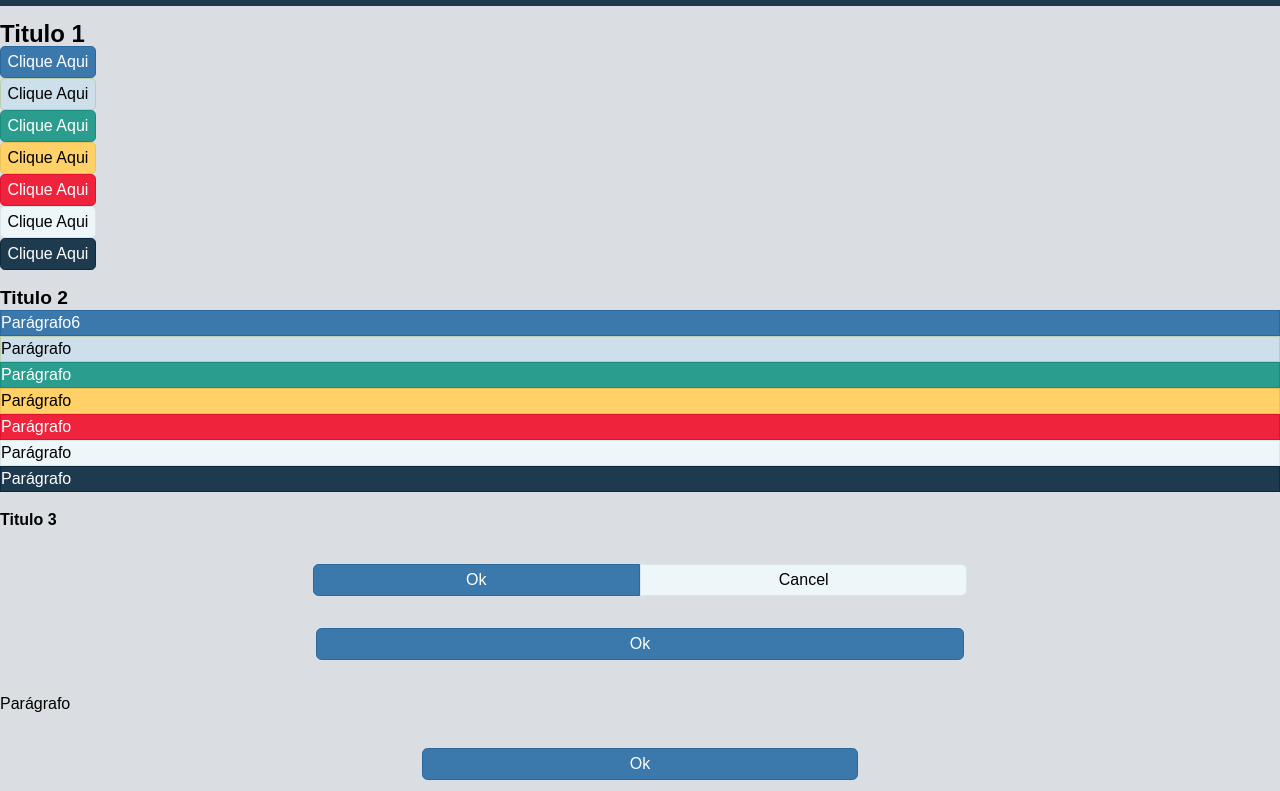
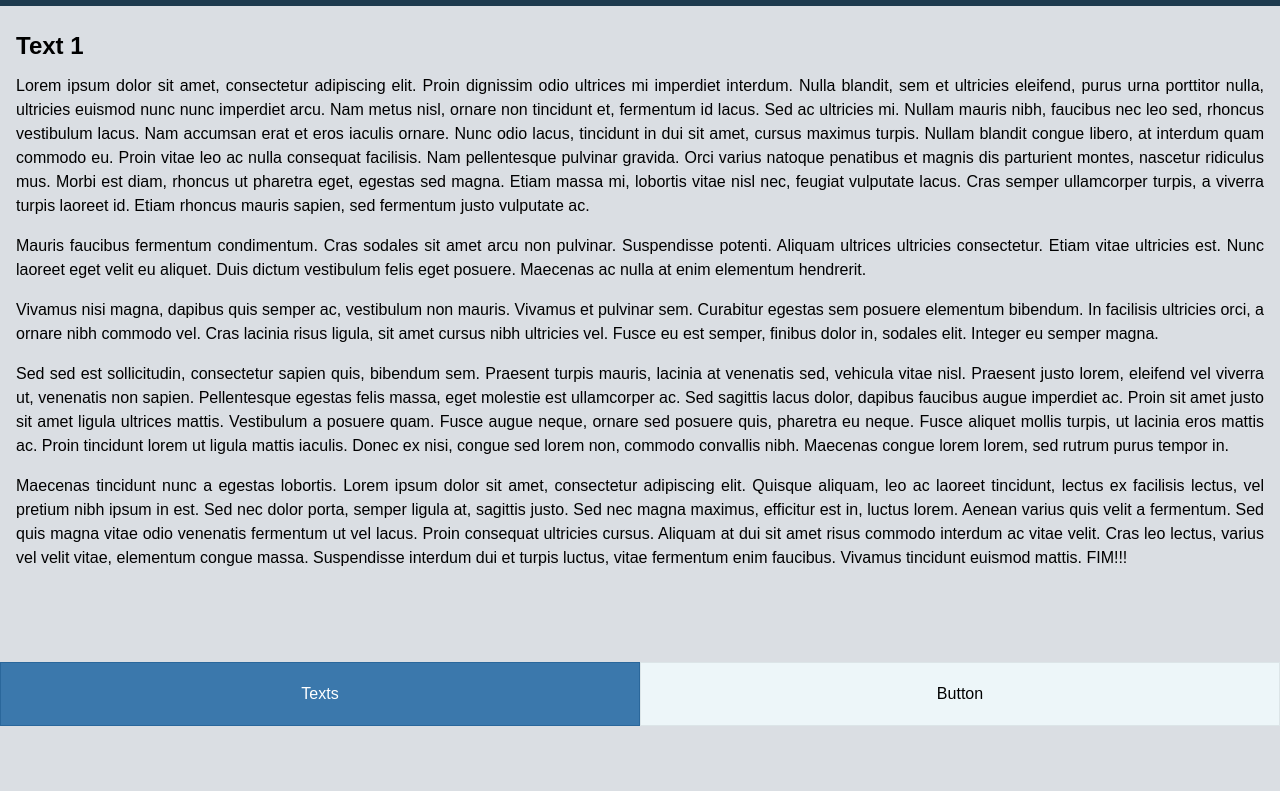
Before and after one commit to AlissonCoelho/Special-Topics, a plain HTML site: page index.html in a window 1280 px wide. Shown: the part 74-865 px from the top of the page. After the commit the page ends 800 px from the top, so only its background shows below. Drawn offline with Linux system fonts and the light colour scheme.

Commit message:
Navegation bar

```diff
--- a/index.html
+++ b/index.html
@@ -1,175 +1,114 @@
 <!DOCTYPE html>
 <html lang="en">
   <head>
-    <title>To Ferrado</title>
-    <meta charset="UTF-8">
-    <meta http-equiv="X-UA-Compatible" content="IE=edge">
-    <meta name="viewport" content="width=device-width, initial-scale=1.0">
-    <link rel="stylesheet" href="./style.css">
+    <title>I'm fucked</title>
+    <meta charset="UTF-8" />
+    <meta http-equiv="X-UA-Compatible" content="IE=edge" />
+    <meta name="viewport" content="width=device-width, initial-scale=1.0" />
+    <link rel="stylesheet" href="./style.css" />
     <script src="./script.js"></script>
   </head>
   <body>
     <header class="headerBar">
-        <div class="appName">Aplicativo</div>
+      <div class="appName">Aplication</div>
       <div class="badge">3</div>
     </header>
-    <div>
-        <h1 class="mt1">Titulo 1</h1>
-        <p><button class="primary">Clique Aqui</button></p>
-        <p><button class="secondary">Clique Aqui</button></p>
-        <p><button class="success">Clique Aqui</button></p>
-        <p><button class="warning">Clique Aqui</button></p>
-        <p><button class="danger">Clique Aqui</button></p>
-        <p><button class="ligth">Clique Aqui</button></p>
-        <p><button class="dark">Clique Aqui</button></p>
-        <h2 class="mt1">Titulo 2</h2>
-        <p class="primary">Parágrafo6</p>
-        <p class="secondary">Parágrafo</p>
-        <p class="success">Parágrafo</p>
-        <p class="warning">Parágrafo</p>
-        <p class="danger">Parágrafo</p>
-        <p class="ligth">Parágrafo</p>
-        <p class="dark">Parágrafo</p>
-        <h3 class="mt1">Titulo 3</h3>
-        <div class="buttonGroup mt2">
-            <button class="primary quarter">Ok</button>
-            <button class="ligth quarter">Cancel</button>
+    <nav class="nav bottom">
+      <div class="buttonGroup">
+        <button id="tab1" class="button active">Texts</button>
+        <button id="tab2" class="button">Button</button>
       </div>
-        <div class="buttonGroup mt2">
-            <button class="half primary">Ok</button>
+    </nav>
+    <div id="component1" class="component">
+      <h1 class="mt1">Text 1</h1>
+      <p>
+        Lorem ipsum dolor sit amet, consectetur adipiscing elit. Proin dignissim
+        odio ultrices mi imperdiet interdum. Nulla blandit, sem et ultricies
+        eleifend, purus urna porttitor nulla, ultricies euismod nunc nunc
+        imperdiet arcu. Nam metus nisl, ornare non tincidunt et, fermentum id
+        lacus. Sed ac ultricies mi. Nullam mauris nibh, faucibus nec leo sed,
+        rhoncus vestibulum lacus. Nam accumsan erat et eros iaculis ornare. Nunc
+        odio lacus, tincidunt in dui sit amet, cursus maximus turpis. Nullam
+        blandit congue libero, at interdum quam commodo eu. Proin vitae leo ac
+        nulla consequat facilisis. Nam pellentesque pulvinar gravida. Orci
+        varius natoque penatibus et magnis dis parturient montes, nascetur
+        ridiculus mus. Morbi est diam, rhoncus ut pharetra eget, egestas sed
+        magna. Etiam massa mi, lobortis vitae nisl nec, feugiat vulputate lacus.
+        Cras semper ullamcorper turpis, a viverra turpis laoreet id. Etiam
+        rhoncus mauris sapien, sed fermentum justo vulputate ac.
+      </p>
+
+      <p>
+        Mauris faucibus fermentum condimentum. Cras sodales sit amet arcu non
+        pulvinar. Suspendisse potenti. Aliquam ultrices ultricies consectetur.
+        Etiam vitae ultricies est. Nunc laoreet eget velit eu aliquet. Duis
+        dictum vestibulum felis eget posuere. Maecenas ac nulla at enim
+        elementum hendrerit.
+      </p>
+
+      <p>
+        Vivamus nisi magna, dapibus quis semper ac, vestibulum non mauris.
+        Vivamus et pulvinar sem. Curabitur egestas sem posuere elementum
+        bibendum. In facilisis ultricies orci, a ornare nibh commodo vel. Cras
+        lacinia risus ligula, sit amet cursus nibh ultricies vel. Fusce eu est
+        semper, finibus dolor in, sodales elit. Integer eu semper magna.
+      </p>
+
+      <p>
+        Sed sed est sollicitudin, consectetur sapien quis, bibendum sem.
+        Praesent turpis mauris, lacinia at venenatis sed, vehicula vitae nisl.
+        Praesent justo lorem, eleifend vel viverra ut, venenatis non sapien.
+        Pellentesque egestas felis massa, eget molestie est ullamcorper ac. Sed
+        sagittis lacus dolor, dapibus faucibus augue imperdiet ac. Proin sit
+        amet justo sit amet ligula ultrices mattis. Vestibulum a posuere quam.
+        Fusce augue neque, ornare sed posuere quis, pharetra eu neque. Fusce
+        aliquet mollis turpis, ut lacinia eros mattis ac. Proin tincidunt lorem
+        ut ligula mattis iaculis. Donec ex nisi, congue sed lorem non, commodo
+        convallis nibh. Maecenas congue lorem lorem, sed rutrum purus tempor in.
+      </p>
+
+      <p>
+        Maecenas tincidunt nunc a egestas lobortis. Lorem ipsum dolor sit amet,
+        consectetur adipiscing elit. Quisque aliquam, leo ac laoreet tincidunt,
+        lectus ex facilisis lectus, vel pretium nibh ipsum in est. Sed nec dolor
+        porta, semper ligula at, sagittis justo. Sed nec magna maximus,
+        efficitur est in, luctus lorem. Aenean varius quis velit a fermentum.
+        Sed quis magna vitae odio venenatis fermentum ut vel lacus. Proin
+        consequat ultricies cursus. Aliquam at dui sit amet risus commodo
+        interdum ac vitae velit. Cras leo lectus, varius vel velit vitae,
+        elementum congue massa. Suspendisse interdum dui et turpis luctus, vitae
+        fermentum enim faucibus. Vivamus tincidunt euismod mattis.
+        FIM!!!
+      </p>
     </div>
-        <p class="mt2">Parágrafo</p>
-        <div class="buttonGroup mt2">
-            <button class="third primary">Ok</button>
+    <div id="component2" class="component hidden">
+      <h1 class="mt1">Button 1</h1>
+      <div class="buttonGroup mt1">
+        <button class="button primary">Click here</button>
+        <button class="button secondary">Click here</button>
+        <button class="button success">Click here</button>
+        <button class="button warning">Click here</button>
+        <button class="button danger">Click here</button>
+        <button class="button ligth">Click here</button>
+        <button class="button dark">Click here</button>
       </div>
-        <p class="mt2">Parágrafo</p>
-        <div class="buttonGroup mt2">
-            <button class="quarter primary">Ok</button>
+      <h1 class="mt1">Button 2</h1>
+      <div class="buttonGroup mt1">
+        <button class="button primary quarter">Ok</button>
+        <button class="button ligth quarter">Cancel</button>
       </div>
-        <p class="mt2">Parágrafo</p>
-        <p>Parágrafo</p>
-        <p>Parágrafo</p>
-        <p>Parágrafo</p>
-        <p>Parágrafo</p>
-        <p>Parágrafo</p>
-        <p>Parágrafo</p>
-        <p>Parágrafo</p>
-        <p>Parágrafo</p>
-        <p>Parágrafo</p>
-        <p>Parágrafo</p>
-        <p>Parágrafo</p>
-        <p>Parágrafo</p>
-        <p>Parágrafo</p>
-        <p>Parágrafo</p>
-        <p>Parágrafo</p>
-        <p>Parágrafo</p>
-        <p>Parágrafo</p>
-        <p>Parágrafo</p>
-        <p>Parágrafo</p>
-        <p>Parágrafo</p>
-        <p>Parágrafo</p>
-        <p>Parágrafo</p>
-        <p>Parágrafo</p>
-        <p>Parágrafo</p>
-        <p>Parágrafo</p>
-        <p>Parágrafo</p>
-        <p>Parágrafo</p>
-        <p>Parágrafo</p>
-        <p>Parágrafo</p>
-        <p>Parágrafo</p>
-        <p>Parágrafo</p>
-        <p>Parágrafo</p>
-        <p>Parágrafo</p>
-        <p>Parágrafo</p>
-        <p>Parágrafo</p>
-        <p>Parágrafo</p>
-        <p>Parágrafo</p>
-        <p>Parágrafo</p>
-        <p>Parágrafo</p>
-        <p>Parágrafo</p>
-        <p>Parágrafo</p>
-        <p>Parágrafo</p>
-        <p>Parágrafo</p>
-        <p>Parágrafo</p>
-        <p>Parágrafo</p>
-        <p>Parágrafo</p>
-        <p>Parágrafo</p>
-        <p>Parágrafo</p>
-        <p>Parágrafo</p>
-        <p>Parágrafo</p>
-        <p>Parágrafo</p>
-        <p>Parágrafo</p>
-        <p>Parágrafo</p>
-        <p>Parágrafo</p>
-        <p>Parágrafo</p>
-        <p>Parágrafo</p>
-        <p>Parágrafo</p>
-        <p>Parágrafo</p>
-        <p>Parágrafo</p>
-        <p>Parágrafo</p>
-        <p>Parágrafo</p>
-        <p>Parágrafo</p>
-        <p>Parágrafo</p>
-        <p>Parágrafo</p>
-        <p>Parágrafo</p>
-        <p>Parágrafo</p>
-        <p>Parágrafo</p>
-        <p>Parágrafo</p>
-        <p>Parágrafo</p>
-        <p>Parágrafo</p>
-        <p>Parágrafo</p>
-        <p>Parágrafo</p>
-        <p>Parágrafo</p>
-        <p>Parágrafo</p>
-        <p>Parágrafo</p>
-        <p>Parágrafo</p>
-        <p>Parágrafo</p>
-        <p>Parágrafo</p>
-        <p>Parágrafo</p>
-        <p>Parágrafo</p>
-        <p>Parágrafo</p>
-        <p>Parágrafo</p>
-        <p>Parágrafo</p>
-        <p>Parágrafo</p>
-        <p>Parágrafo</p>
-        <p>Parágrafo</p>
-        <p>Parágrafo</p>
-        <p>Parágrafo</p>
-        <p>Parágrafo</p>
-        <p>Parágrafo</p>
-        <p>Parágrafo</p>
-        <p>Parágrafo</p>
-        <p>Parágrafo</p>
-        <p>Parágrafo</p>
-        <p>Parágrafo</p>
-        <p>Parágrafo</p>
-        <p>Parágrafo</p>
-        <p>Parágrafo</p>
-        <p>Parágrafo</p>
-        <p>Parágrafo</p>
-        <p>Parágrafo</p>
-        <p>Parágrafo</p>
-        <p>Parágrafo</p>
-        <p>Parágrafo</p>
-        <p>Parágrafo</p>
-        <p>Parágrafo</p>
-        <p>Parágrafo</p>
-        <p>Parágrafo</p>
-        <p>Parágrafo</p>
-        <p>Parágrafo</p>
-        <p>Parágrafo</p>
-        <p>Parágrafo</p>
-        <p>Parágrafo</p>
-        <p>Parágrafo</p>
-        <p>Parágrafo</p>
-        <p>Parágrafo</p>
-        <p>Parágrafo</p>
-        <p>Parágrafo</p>
-        <p>Parágrafo</p>
-        <p>Parágrafo</p>
-        <p>Parágrafo</p>
-        <p>Parágrafo</p>
-        <p>Parágrafo</p>
+      <h1 class="mt1">Button 3</h1>
+      <div class="buttonGroup mt1">
+        <button class="button half primary">Ok</button>
+      </div>
+      <h1 class="mt1">Button 4</h1>
+      <div class="buttonGroup mt1">
+        <button class="button third primary">Ok</button>
+      </div>
+      <h1 class="mt1">Button 5</h1>
+      <div class="buttonGroup mt1">
+        <button class="button quarter primary">Ok</button>
+      </div>
     </div>
   </body>
 </html>
--- a/style.css
+++ b/style.css
@@ -9,9 +9,16 @@
 body{
     padding-top: 5rem;
     background-color:rgb(218, 222, 227);
+    padding-bottom: 4rem;
 }
+
+.hidden{
+    display: none;
+}
+
+/**************BUTTONS**************/
 /*default button*/
-button{
+.button{
     height: 2rem;
     min-width: 2rem;
     padding: 0.25rem 0.4rem;
@@ -21,7 +28,7 @@ button{
     border:thin solid #dce5e8;
     line-height: .75rem;
 }
-button:active{
+.button:active{
     height: 2rem;
     min-width: 2rem;
     padding: 0.25rem 0.4rem;
@@ -37,20 +44,20 @@ button:active{
     justify-content: center;
 }
 /*all button inside .buttonGroup*/
-.buttonGroup button{
+.buttonGroup .button{
     flex: 1;
     border-radius: 0;
 }
 /*first button*/
-.buttonGroup button:first-child{
+.buttonGroup .button:first-child{
     border-radius: 0.35rem 0 0 0.35rem;
 }
 /*last button*/
-.buttonGroup button:last-child{
+.buttonGroup .button:last-child{
     border-radius: 0 0.35rem 0.35rem 0;
 }
 /*just one button*/
-.buttonGroup button:first-child:last-child{
+.buttonGroup .button:first-child:last-child{
     border-radius: 00.35rem 0.35rem 0.35rem 0.35rem;
 }
 /*half size*/
@@ -68,18 +75,28 @@ button:active{
     flex: 0.25;
 }
 
+/**************TEXT**************/
 h1{
+    margin-top: 1rem;
     font-size: 1.5rem;
     font-weight: bold;
 }
 h2{
+    margin-top: 1rem;
     font-size: 1.2rem;
     font-weight: bold;
 }
 h3{
+    margin-top: 1rem;
     font-size: 1rem;
     font-weight: bold;
 }
+p{
+    margin-top: 1rem;
+    text-align: justify;
+}
+
+/**************HEADRE**************/
 .headerBar {
     position: fixed;
     top: 0;
@@ -109,13 +126,57 @@ h3{
     margin-right: 1rem;
 }
 
-/*colors*/
+/**************COMPONENTS**************/
+.component{
+    padding: 1rem;
+}
+/**************NAVEGATION**************/
+.nav{
+    position: fixed;
+    bottom: 0;
+    width: 100%;
+    color: #000;
+    background: #edf6f9;
+    display: flex;
+    flex-direction: row;
+    justify-content: space-between;
+    align-items: center;
+}
+
+/*any element after .nav with isn't .bottom*/
+.nav:not(.bottom) ~ *{
+    margin-top: 4rem;
+}
+.nav .buttonGroup{
+    flex: 1;
+}
+
+.nav .button{
+    height: 4rem;
+}
+.nav .buttonGroup .button:first-child,
+.nav .buttonGroup .button:last-child{
+    border-radius: 0;
+}
+/**************COLORS**************/
+.active{
+    color: #FFF;
+    background-color: #3b78ac;
+    border: thin solid #2a679b;
+}
+.active:active{
+    color: #FFF;
+    background-color: #19568a;
+    border:thin solid #084579;
+}
+
 .primary{
     color: #FFF;
     background-color: #3b78ac;
     border: thin solid #2a679b;
 }
 .primary:active{
+    color: #FFF;
     background-color: #19568a;
     border:thin solid #084579;
 }
@@ -126,6 +187,7 @@ h3{
     border:thin solid #bccead;
 }
 .secondary:active{
+    color: #000;
     background-color: #abbd9c;
     border:thin solid #9aac8d;
 }
@@ -136,6 +198,7 @@ h3{
     border:thin solid #198c7e;
 }
 .success:active{
+    color: #FFF;
     background-color: #087b6d;
     border:thin solid #06594b;
 }
@@ -146,6 +209,7 @@ h3{
     border:thin solid #eec055;
 }
 .warning:active{
+    color: #000;
     background-color: #ddb033;
     border:thin solid #cca011;
 }
@@ -156,6 +220,7 @@ h3{
     border:thin solid #de122b;
 }
 .danger:active{
+    color: #FFF;
     background-color: #ab0004;
     border:thin solid #9a0001;
 }
@@ -166,6 +231,7 @@ h3{
     border:thin solid #dce5e8;
 }
 .ligth:active{
+    color: #000;
     background-color: #cbd4d7;
     border:thin solid #dac3c6;
 }
@@ -176,21 +242,21 @@ h3{
     border:thin solid #0c293d;
 }
 .dark:active{
+    color: #ddd;
     background-color: #0a071b;
     border:thin solid #080407;
 }
 
-
-/*Spacing*/
+/**************SPACING**************/
 .mt1{
-    margin-top: 1rem;
+    margin-top: 0.75rem;
 }
 .mt2{
+    margin-top: 1.5rem;
+}
+.mt3{
     margin-top: 2rem;
 }
-.mt3{
+.mt4{
     margin-top: 3rem;
 }
-.mt4{
-    margin-top: 4rem;
-}
```
Also changed, not shown: script.js (+27 -0 lines). Lines whose indentation alone changed are shown as unchanged.
